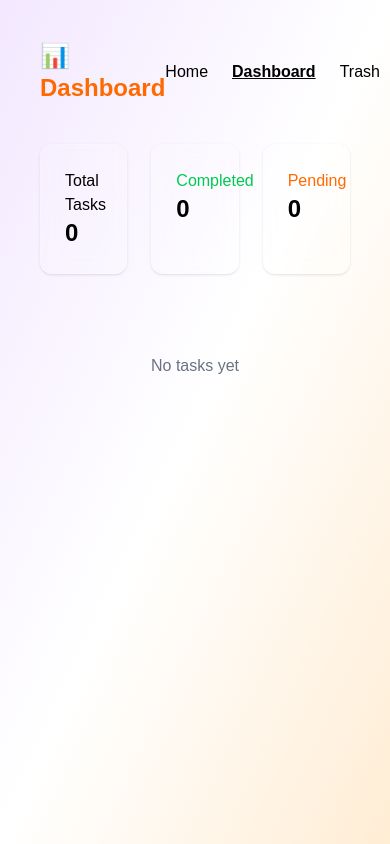
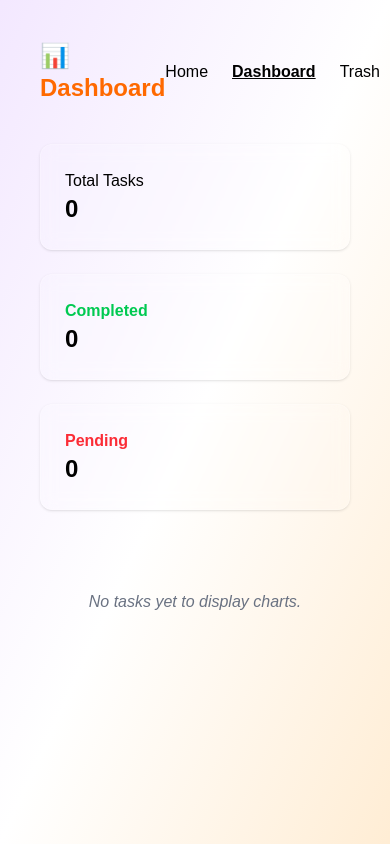
Before and after one commit to Vaishnavikadiyala027/todo-app, a Next.js app: page /dashboard in a window 390 px wide. Shown: the top 844 px of the page. Built offline with nearby package versions, Linux system fonts and the light colour scheme.

Commit message:
Update page.tsx

```diff
--- a/app/dashboard/page.tsx
+++ b/app/dashboard/page.tsx
@@ -4,7 +4,7 @@ import { useEffect, useState } from "react";
 import { useRouter } from "next/navigation";
 import dynamic from "next/dynamic";
 
-// ✅ Logic Fix: Keep charts client-side only
+// ✅ Keep charts client-side only
 const PieChart = dynamic(() => import("recharts").then(m => m.PieChart), { ssr: false });
 const Pie = dynamic(() => import("recharts").then(m => m.Pie), { ssr: false });
 const Cell = dynamic(() => import("recharts").then(m => m.Cell), { ssr: false });
@@ -82,13 +82,13 @@ export default function Dashboard() {
   const completed = tasks.filter((t) => t.completed).length;
   const pending = total - completed;
 
-  // ✅ FIXED: Data colors defined explicitly
+  // ✅ PIE DATA WITH SPECIFIC COLORS
   const pieData = [
-    { name: "Completed", value: completed, color: "#22c55e" },
-    { name: "Pending", value: pending, color: "#f97316" },
+    { name: "Completed", value: completed, color: "#22c55e" }, // Green
+    { name: "Pending", value: pending, color: "#ef4444" },    // Red
   ];
 
-  // ✅ FIXED: Weekly Logic mapping
+  // ✅ WEEKLY LOGIC
   const days = ["Sun", "Mon", "Tue", "Wed", "Thu", "Fri", "Sat"];
   const weeklyData = days.map((day, index) => {
     const count = tasks.filter((t) => {
@@ -121,40 +121,46 @@ export default function Dashboard() {
         </div>
       </div>
 
-      <div className="grid grid-cols-3 gap-6 mb-10">
+      <div className="grid grid-cols-1 md:grid-cols-3 gap-6 mb-10">
         <div className="p-6 rounded-xl bg-white/10 backdrop-blur shadow border border-white/20">
           <p>Total Tasks</p>
           <h2 className="text-2xl font-bold">{total}</h2>
         </div>
         <div className="p-6 rounded-xl bg-white/10 backdrop-blur shadow border border-white/20">
-          <p className="text-green-500">Completed</p>
+          <p className="text-green-500 font-semibold">Completed</p>
           <h2 className="text-2xl font-bold">{completed}</h2>
         </div>
         <div className="p-6 rounded-xl bg-white/10 backdrop-blur shadow border border-white/20">
-          <p className="text-orange-500">Pending</p>
+          <p className="text-red-500 font-semibold">Pending</p>
           <h2 className="text-2xl font-bold">{pending}</h2>
         </div>
       </div>
 
       {total !== 0 ? (
         <div className="grid grid-cols-1 lg:grid-cols-2 gap-10">
+          {/* STATUS PIE CHART */}
           <div className="p-6 rounded-xl bg-white/10 backdrop-blur shadow border border-white/20">
             <h3 className="mb-4 font-semibold">Status</h3>
             <div style={{ width: '100%', height: 300 }}>
               <ResponsiveContainer width="100%" height="100%">
                 <PieChart>
                   <Pie
-                    key={`pie-${tasks.length}`} // ✅ Forces re-render to apply colors
+                    key={`pie-${completed}-${pending}`} // ✅ RE-RENDERS WHEN DATA UPDATES
                     data={pieData}
-                    dataKey="value"
-                    nameKey="name"
                     cx="50%"
                     cy="50%"
-                    outerRadius={80}
+                    innerRadius={60}
+                    outerRadius={100}
+                    paddingAngle={5}
+                    dataKey="value"
                     label={({ name, value }) => `${name}: ${value}`}
                   >
                     {pieData.map((entry, index) => (
-                      <Cell key={`cell-${index}`} fill={entry.color} />
+                      <Cell
+                         key={`cell-${index}`}
+                         fill={entry.color}
+                         stroke="none"
+                      />
                     ))}
                   </Pie>
                   <Tooltip />
@@ -163,6 +169,7 @@ export default function Dashboard() {
             </div>
           </div>
 
+          {/* WEEKLY BAR CHART */}
           <div className="p-6 rounded-xl bg-white/10 backdrop-blur shadow border border-white/20">
             <h3 className="mb-4 font-semibold">Weekly</h3>
             <div style={{ width: '100%', height: 300 }}>
@@ -170,8 +177,8 @@ export default function Dashboard() {
                 <BarChart data={weeklyData}>
                   <CartesianGrid strokeDasharray="3 3" vertical={false} stroke={darkMode ? "#444" : "#ccc"} />
                   <XAxis dataKey="day" stroke={darkMode ? "#fff" : "#000"} />
-                  <YAxis stroke={darkMode ? "#fff" : "#000"} />
-                  <Tooltip cursor={{fill: 'transparent'}} />
+                  <YAxis stroke={darkMode ? "#fff" : "#000"} allowDecimals={false} />
+                  <Tooltip cursor={{fill: 'rgba(0,0,0,0.1)'}} />
                   <Bar dataKey="tasks" fill="#3b82f6" radius={[4, 4, 0, 0]} />
                 </BarChart>
               </ResponsiveContainer>
@@ -179,7 +186,7 @@ export default function Dashboard() {
           </div>
         </div>
       ) : (
-        <div className="text-center mt-20 text-gray-500">No tasks yet</div>
+        <div className="text-center mt-20 text-gray-500 italic">No tasks yet to display charts.</div>
       )}
     </div>
   );
```
